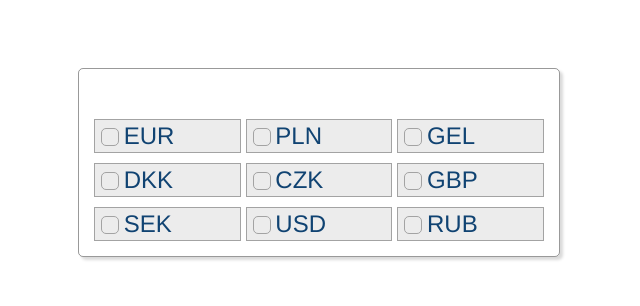
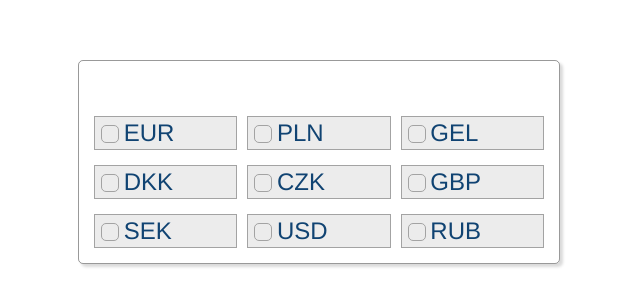
Before and after one commit to kglogins/mintos-test, a Vue app: page / in a window 1280 px wide. Shown: the part 246-552 px from the top of the page, without its empty margins (321-961 px from the left). Built offline with nearby package versions, Linux system fonts and the light colour scheme.

Commit message:
Make space between elements bigger

```diff
--- a/src/components/CurrencySelector.vue
+++ b/src/components/CurrencySelector.vue
@@ -65,19 +65,19 @@ export default Vue.extend({
   box-shadow: 3px 3px 3px rgba(0, 0, 0, 0.15);
   max-width: 450px;
   width: 100%;
-  padding: 15px;
+  padding: 20px 15px 15px 15px;
 
   &__selected {
     display: grid;
     grid-template-columns: repeat(3, 1fr);
-    gap: 15px 10px;
+    gap: 15px 15px;
     margin-bottom: 35px;
   }
 
   &__list {
     display: grid;
     grid-template-columns: 1fr;
-    gap: 10px 5px;
+    gap: 15px 10px;
   }
 
   @media screen and (min-width: 400px) {
```
